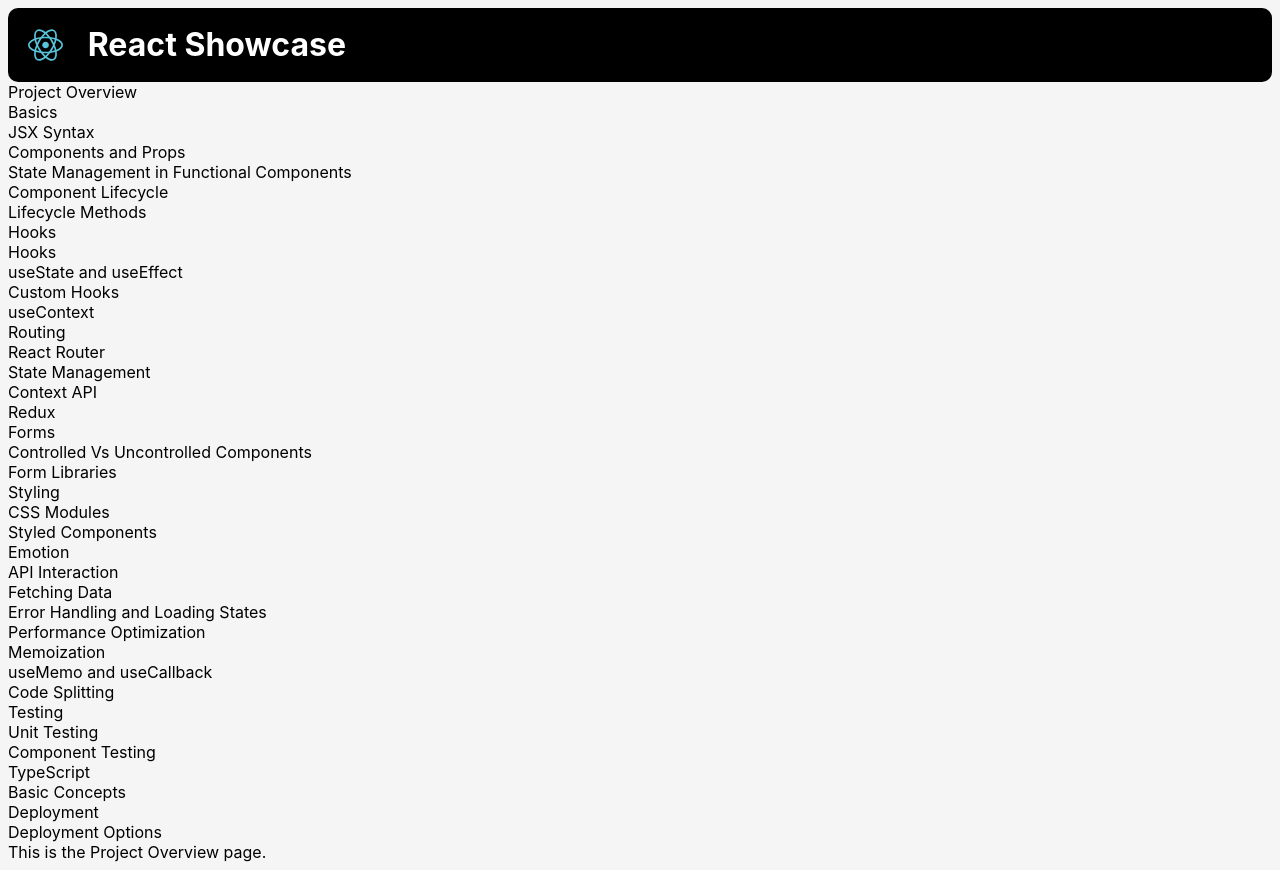
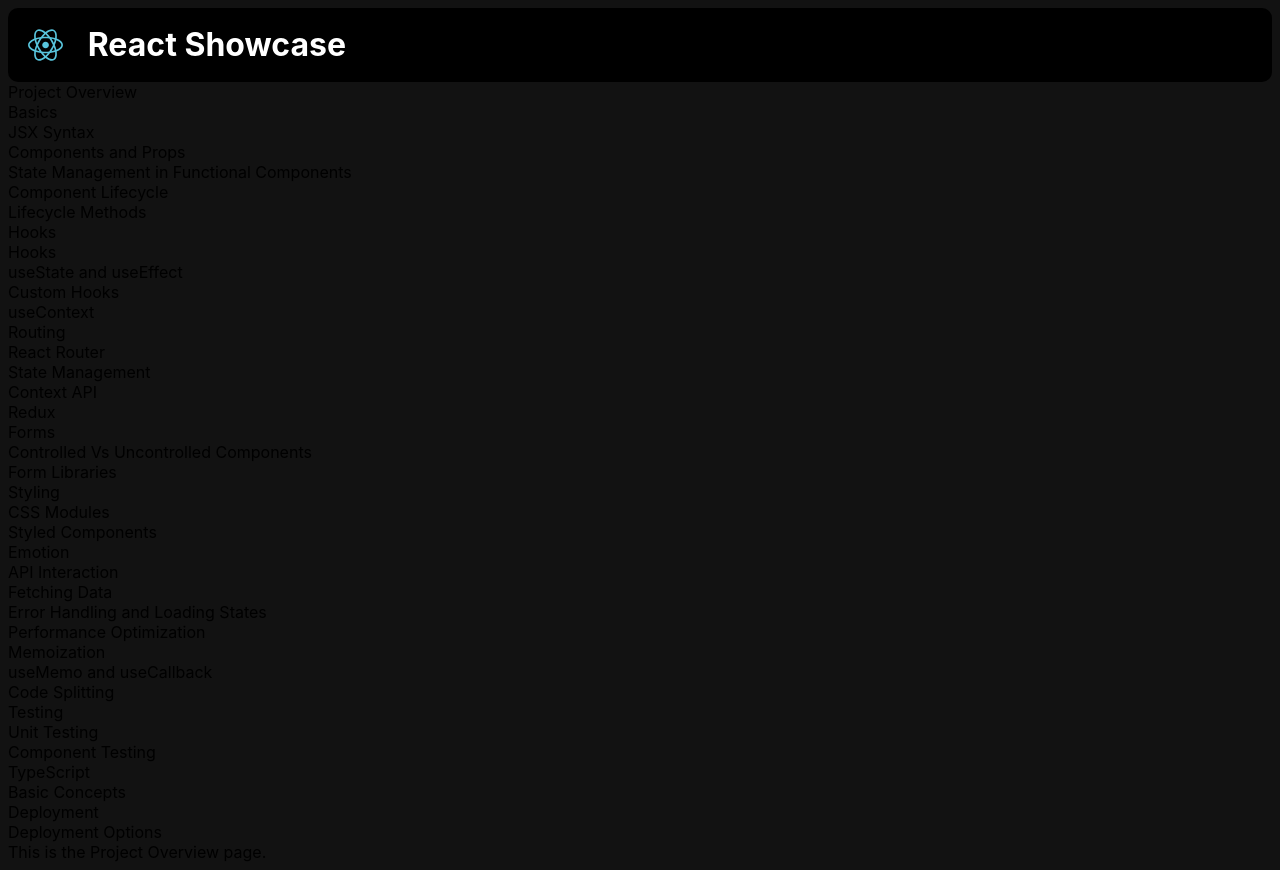
Before and after one commit to rees-kyle/react_showcase, a React (Create React App) app in the folder project/: page / in a window 1280 px wide. Built offline with nearby package versions, Linux system fonts and the light colour scheme.

Commit message:
Add background-color to root in index.css

```diff
--- a/project/src/index.css
+++ b/project/src/index.css
@@ -36,6 +36,7 @@
   min-height: 100vh;
   display: flex;
   flex-direction: column;
+  background-color: #121212; /* Dark background color */
 }
 
 /* Set up basic links styling */
```
